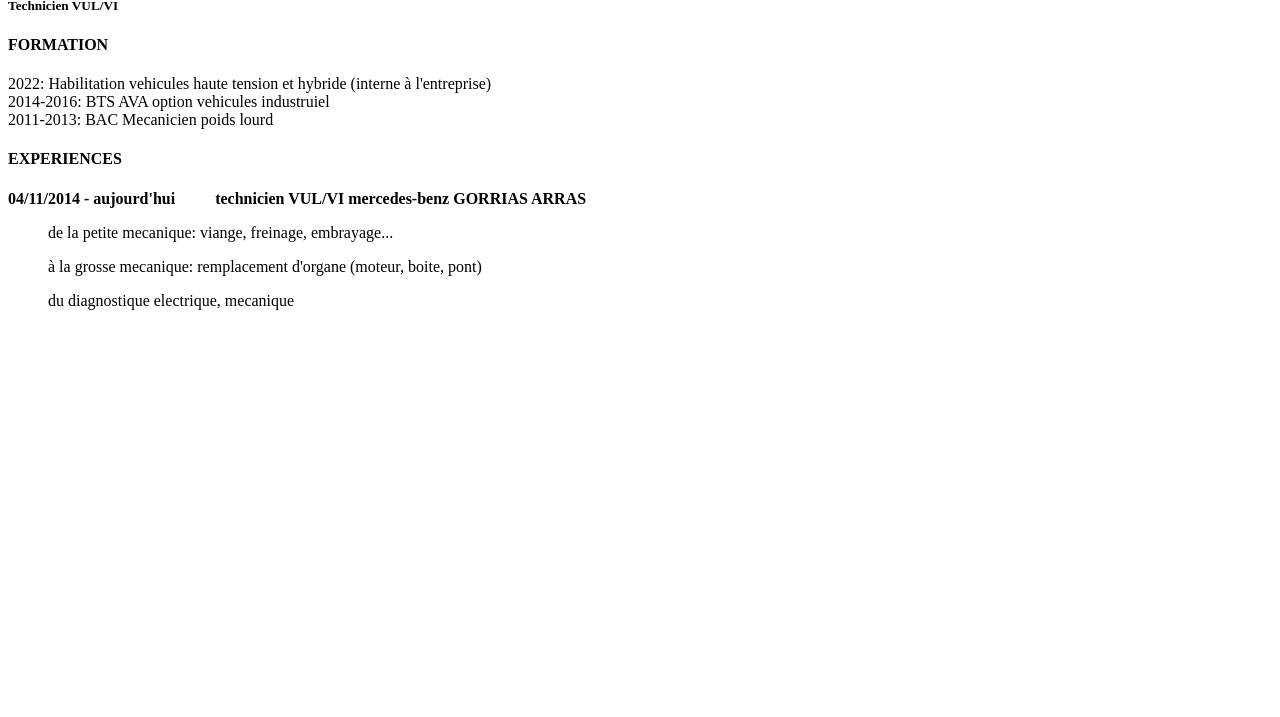
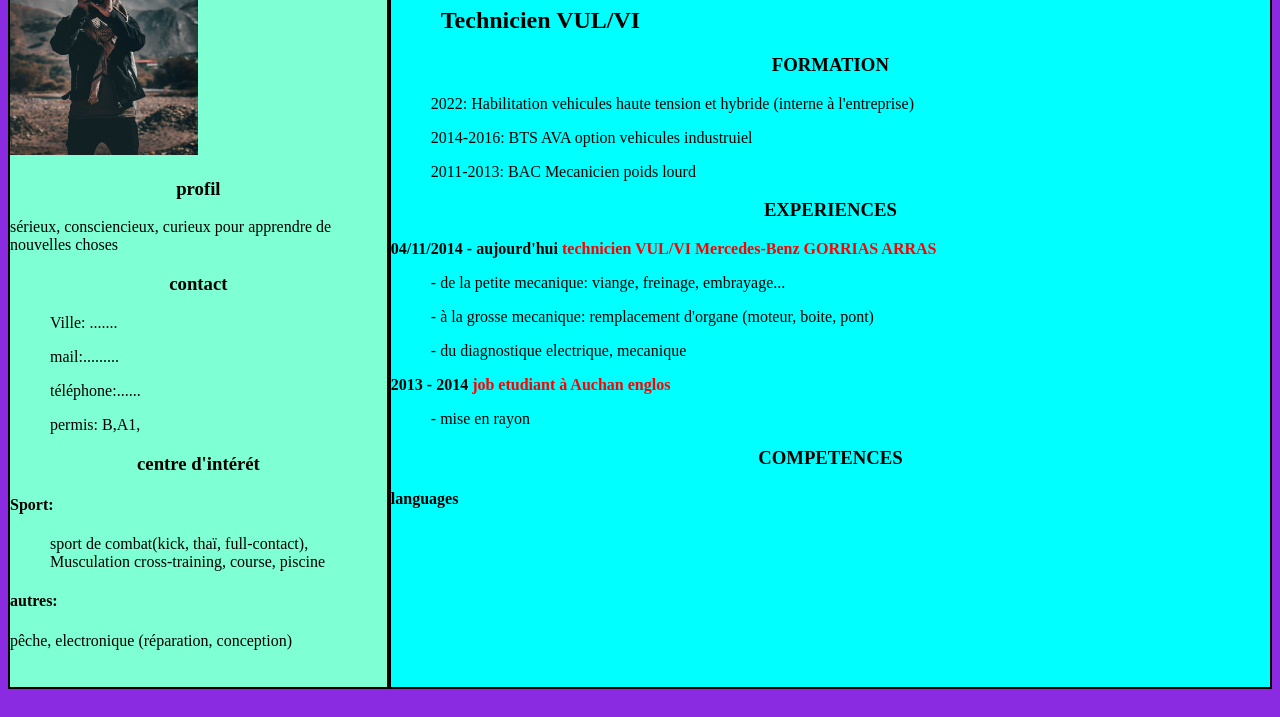
Before and after one commit to Papy62800/cv, a plain HTML site: page index.html in a window 1280 px wide. Shown: the part 83-800 px from the top of the page. Drawn offline with Linux system fonts and the light colour scheme.

Commit message:
first commit

```diff
--- a/index.html
+++ b/index.html
@@ -1,39 +1,80 @@
 <!DOCTYPE html>
 <html lang="fr">
+
 <head>
+    <link rel="stylesheet" href="./style.css">
     <meta charset="UTF-8">
     <meta name="viewport" content="width=device-width, initial-scale=1.0">
     <title>CV</title>
+
 </head>
 <body>
-    <link rel="stylesheet" href="style.css">
-
+    <div id="boite">
+    <div id="colonneD">
     <div>
      <h1>Demessine Antoine</h1>
-     <h5>Technicien VUL/VI</h5>
+     <h2>Technicien VUL/VI</h2>
     </div>
 
-    <h4>FORMATION</h4>
-    <div id="formationn">
-     <p> 2022: Habilitation vehicules haute tension et hybride (interne à l'entreprise)<br>
-        2014-2016: BTS AVA option vehicules industruiel<br>
-        2011-2013: BAC Mecanicien poids lourd<br>
+
+    <div id="formation">
+    <h3>FORMATION</h3>
+         <ul> 2022: Habilitation vehicules haute tension et hybride (interne à l'entreprise)</ul>
+         <ul> 2014-2016: BTS AVA option vehicules industruiel</ul>
+         <ul> 2011-2013: BAC Mecanicien poids lourd</ul>
      </p>
      </div>
 
-    <h4>EXPERIENCES</h4>
-      <div id="experiencess">
+     <div id="experiences">
+    <h3>EXPERIENCES</h3>
       <p>
-      <b> 04/11/2014 - aujourd'hui   &nbsp;&nbsp;&nbsp;&nbsp;&nbsp;&nbsp;&nbsp;&nbsp;&nbsp;technicien VUL/VI mercedes-benz GORRIAS ARRAS</b><br>
-                                           <ul> de la petite mecanique: viange, freinage, embrayage... </ul>
-                                           <ul> à la grosse mecanique: remplacement d'organe (moteur, boite, pont)  </ul>
-                                           <ul> du diagnostique electrique, mecanique </ul>
+      <b class="dateExp"> 04/11/2014 - aujourd'hui</b> <b class="job">  technicien VUL/VI Mercedes-Benz GORRIAS ARRAS</b><br>
+                                           <ul>- de la petite mecanique: viange, freinage, embrayage... </ul>
+                                           <ul>- à la grosse mecanique: remplacement d'organe (moteur, boite, pont)  </ul>
+                                           <ul>- du diagnostique electrique, mecanique </ul>
 
 
-
+       <b class="dateExp"> 2013 - 2014 </b> <b class="job">   job etudiant à Auchan englos </b><br>
+                                            <ul>- mise en rayon </ul>
       </p>
       </div>
 
+      <div id="competences">
+        <h3>COMPETENCES</h3>
+        <h4>languages</h4>
+
+      </div>
+    </div>
+
+<div id="colonneG">
+
+
+        <img src="./profile-picture.jpeg" alt="photoProfile" id="photoProfile">
+
+    <div id="profil">
+        <h3>profil</h3>
+        <p>sérieux, consciencieux, curieux pour apprendre de nouvelles choses</p>
+    </div>
+
+    <div id="contact">
+        <h3>contact</h3>
+        <ol> Ville: ....... </ol>
+        <ol> mail:.........</ol>
+        <ol> téléphone:......</ol>
+        <ol> permis: B,A1,</ol>
+
+    </div>
+
+    <div id="loisir">
+        <h3>centre d'intérét</h3>
+        <h4>Sport:</h4>
+            <ul> sport de combat(kick, thaï, full-contact), Musculation cross-training, course, piscine</ul>
+        <h4>autres:</h4>
+        <p> pêche, electronique (réparation, conception)</p>
+    </div>
+
+</div>
+</div>
 
 
 
--- a/style.css
+++ b/style.css
@@ -0,0 +1,49 @@
+body{
+background-color: blueviolet;
+
+}
+
+h1,h2{
+    text-align: left;
+    margin-left: 50px;
+
+}
+
+h3{
+text-align: center;
+}
+
+#boite{
+    display: flex;
+    flex-direction: row-reverse;
+    justify-content: flex-end;
+
+}
+#colonneG{
+    background-color: aquamarine;
+    text-align: left;
+    border: solid 2px;
+    width: 30%;
+}
+#colonneD{
+    background-color: aqua;
+   /* text-align: left;*/
+    border: solid 2px;
+    width: 70%;
+
+}
+
+#photoProfile{
+    width: 50%;
+    height: 30%;
+}
+
+
+
+.job{
+
+    align-self: flex-start;
+    color: red;
+}
+
+/*   &nbsp; &nbsp;&nbsp;&nbsp;&nbsp;&nbsp;&nbsp;&nbsp;&nbsp;&nbsp;*/
```
Also changed, not shown: profile-picture.jpeg (added), 1 other file.
